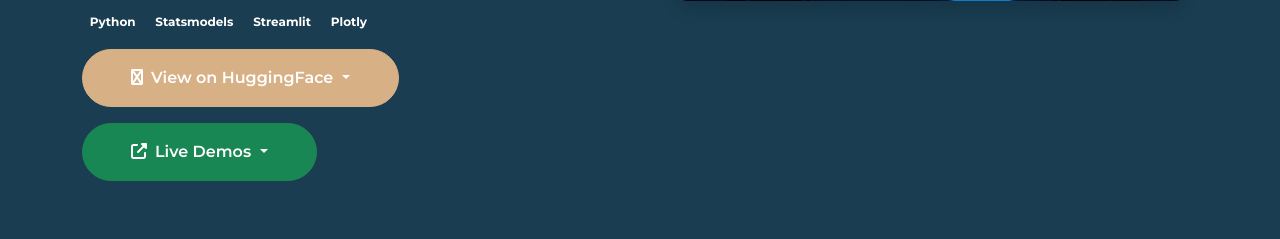
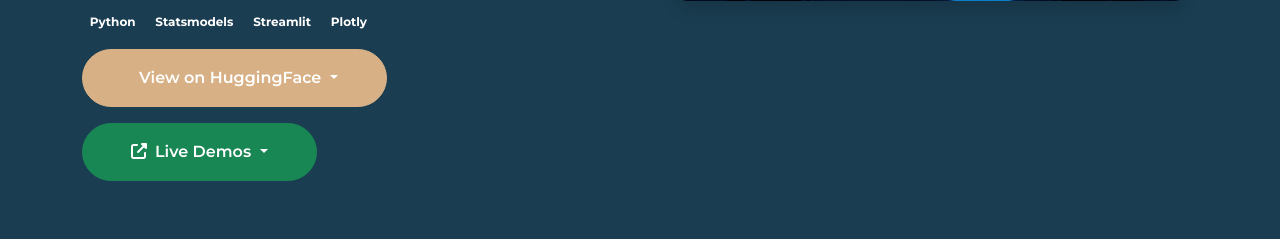
Before and after one commit to Ezzio11/ezz-portfolio, a Django app: page /projects/ in a window 1280 px wide. Shown: the part 1631-1870 px from the top of the page. Run offline with Django 5.2, Linux system fonts and the light colour scheme; some libraries are stand-ins or nearby versions; some web fonts are replaced.

Commit message:
Update projects.html

```diff
--- a/myapp/templates/projects.html
+++ b/myapp/templates/projects.html
@@ -174,7 +174,7 @@
                             <span class="badge bg-primary tech-badge">Plotly</span>
                             <div class="dropdown mt-3">
                                 <button class="btn btn-secondary dropdown-toggle rounded-pill px-5 py-3 text-white" type="button" id="huggingfaceDropdown" data-bs-toggle="dropdown" aria-expanded="false">
-                                    <i class="fab fa-robot me-2"></i>View on HuggingFace
+                                    <i class="fab fa-huggingface me-2"></i>View on HuggingFace
                                 </button>
                                 <ul class="dropdown-menu" aria-labelledby="huggingfaceDropdown">
                                     <li><a class="dropdown-item" href="https://huggingface.co/spaces/Ezzio11/linear-regression" target="_blank">Linear Regression</a></li>
```
